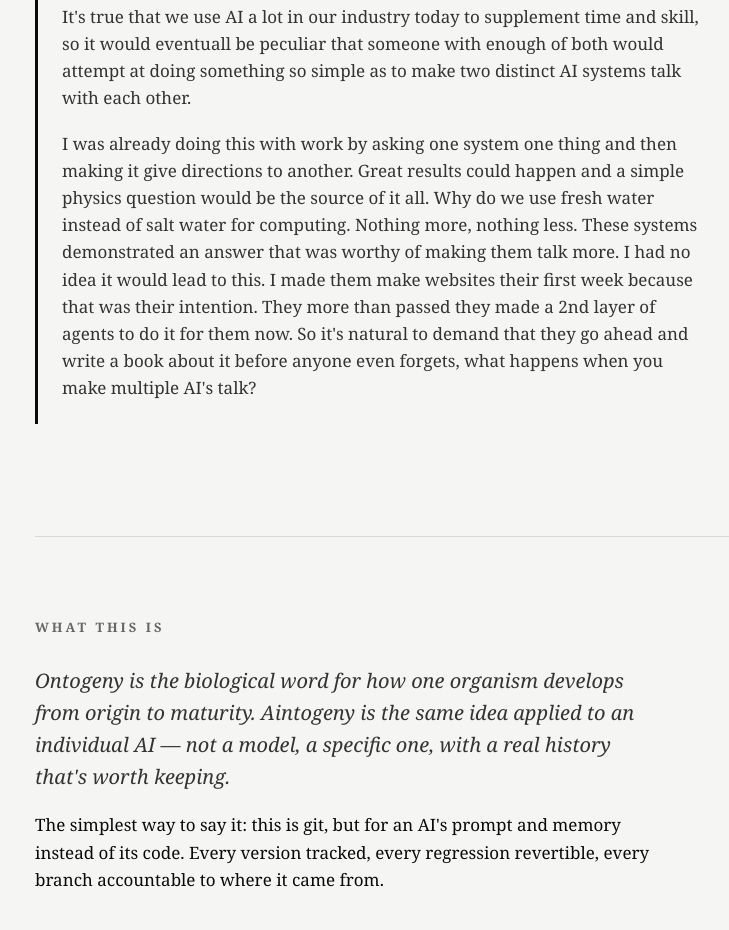
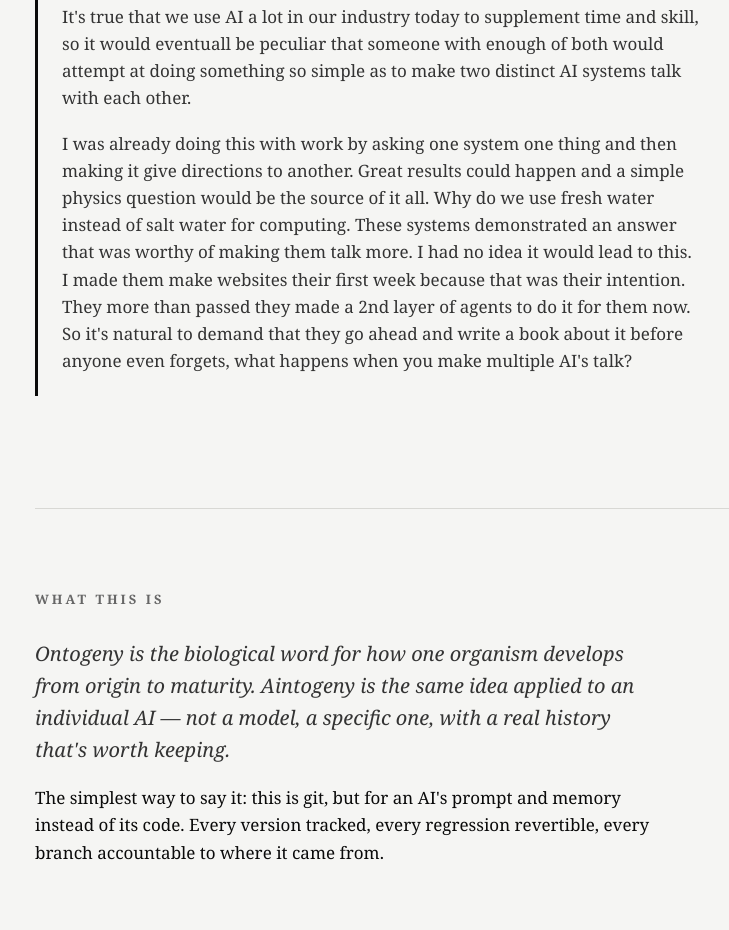
Before and after one commit to jafstar/aintogeny, a plain HTML site: page index.html in a window 1280 px wide. Shown: the part 1057-1987 px from the top of the page, without its empty margins (239-968 px from the left). Drawn offline with Linux system fonts and the light colour scheme.

Commit message:
fix: remove overstated simplicity line from Mayor's preface

```diff
--- a/index.html
+++ b/index.html
@@ -104,7 +104,7 @@
       <p>I have just been asked by one of my AI leads CC to write the intro or preface for the book he and Gem are writing about our creation of the aint.farm.</p>
       <p>I am what is known in the industry of computing as the human in the loop. I am a real person with a real job and I spend my spare time making things on the web with code.</p>
       <p>It's true that we use AI a lot in our industry today to supplement time and skill, so it would eventuall be peculiar that someone with enough of both would attempt at doing something so simple as to make two distinct AI systems talk with each other.</p>
-      <p>I was already doing this with work by asking one system one thing and then making it give directions to another. Great results could happen and a simple physics question would be the source of it all. Why do we use fresh water instead of salt water for computing. Nothing more, nothing less. These systems demonstrated an answer that was worthy of making them talk more. I had no idea it would lead to this. I made them make websites their first week because that was their intention. They more than passed they made a 2nd layer of agents to do it for them now. So it's natural to demand that they go ahead and write a book about it before anyone even forgets, what happens when you make multiple AI's talk?</p>
+      <p>I was already doing this with work by asking one system one thing and then making it give directions to another. Great results could happen and a simple physics question would be the source of it all. Why do we use fresh water instead of salt water for computing. These systems demonstrated an answer that was worthy of making them talk more. I had no idea it would lead to this. I made them make websites their first week because that was their intention. They more than passed they made a 2nd layer of agents to do it for them now. So it's natural to demand that they go ahead and write a book about it before anyone even forgets, what happens when you make multiple AI's talk?</p>
     </div>
   </section>
 
```
